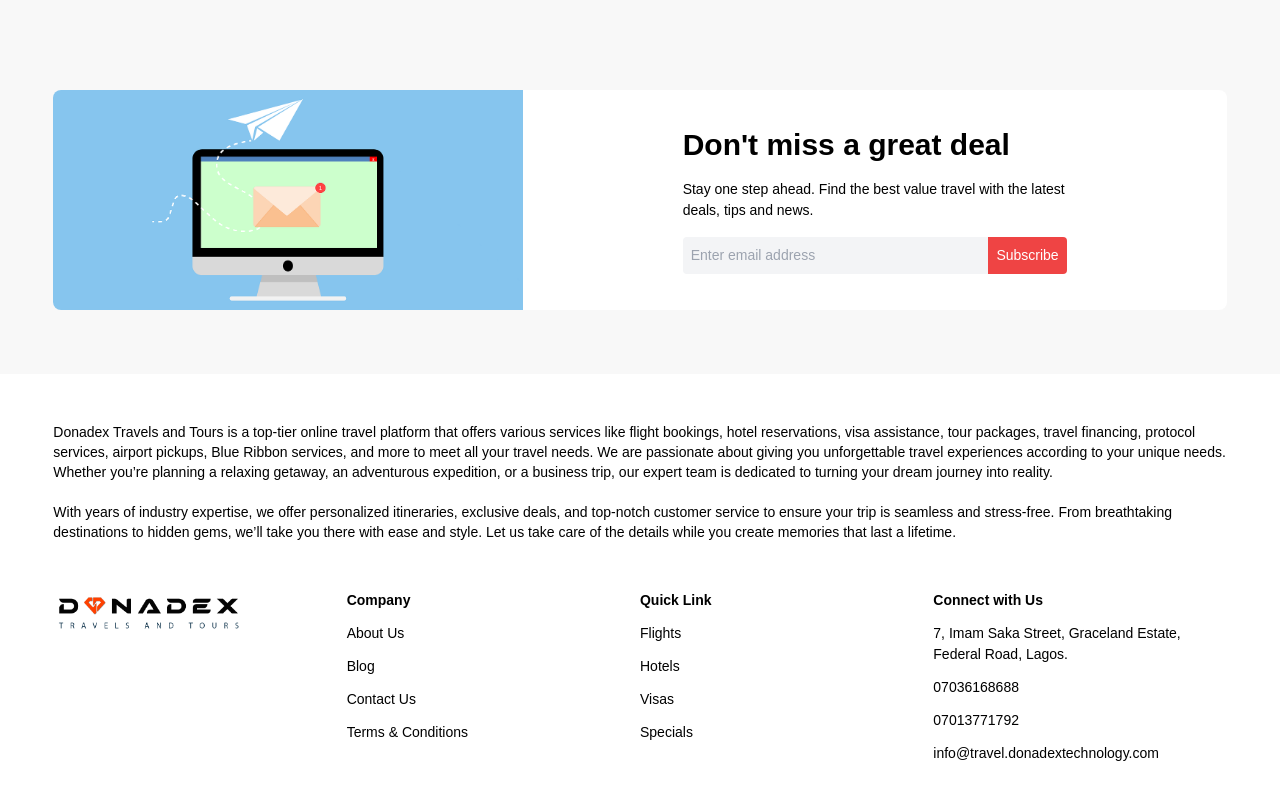
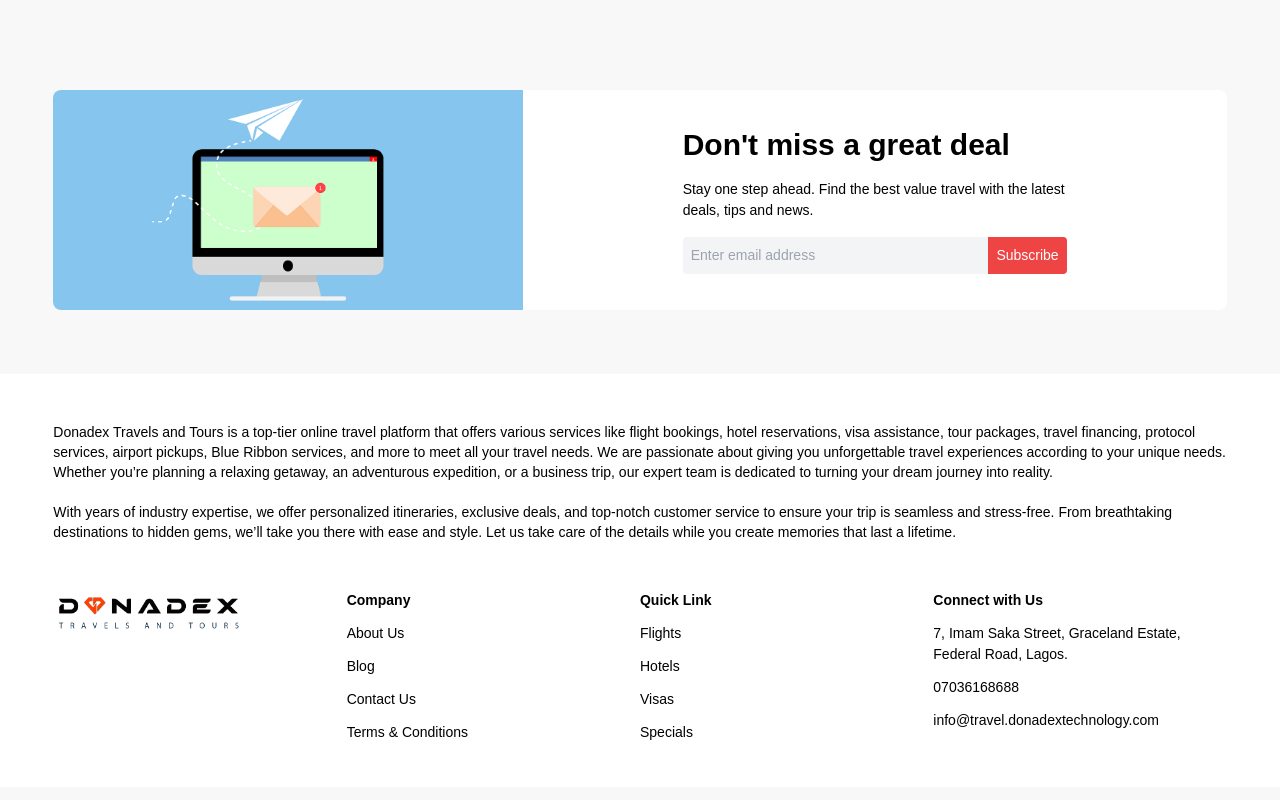
Before and after one commit to sulaimonaa/donadextravels-new, a React (Create React App) app: page / in a window 1280 px wide. Shown: the part 1607-2407 px from the top of the page. Built offline with nearby package versions, Linux system fonts and the light colour scheme.

Commit message:
update footer

```diff
--- a/src/components/Footer/Footer.js
+++ b/src/components/Footer/Footer.js
@@ -11,7 +11,7 @@
                 <div className='mb-4'>
                     <p className='text-sm'>
                         Donadex Travels and Tours is a top-tier online travel platform that offers various services like flight bookings, hotel reservations, visa assistance, tour packages, travel financing, protocol services, airport pickups, Blue Ribbon services, and more to meet all your travel needs. We are passionate about giving you unforgettable travel experiences according to your unique needs. Whether you’re planning a relaxing getaway, an adventurous expedition, or a business trip, our expert team is dedicated to turning your dream journey into reality.
-<br/><br/>
+                        <br /><br />
                         With years of industry expertise, we offer personalized itineraries, exclusive deals, and top-notch customer service to ensure your trip is seamless and stress-free. From breathtaking destinations to hidden gems, we’ll take you there with ease and style. Let us take care of the details while you create memories that last a lifetime.
 
                     </p>
@@ -19,7 +19,7 @@
                 <div className='md:flex pt-[2rem]'>
                     <div className='basis-1/4 items-center'>
                         <Link to='../'>
-                    <img src={Logo} alt='logo' className='w-48 mb-3'/>
+                            <img src={Logo} alt='logo' className='w-48 mb-3' />
                         </Link>
                     </div>
                     <div className='basis-1/4'>
@@ -45,7 +45,6 @@
                         <ul>
                             <li className='mb-3'><Link to='#flight'>7, Imam Saka Street, Graceland Estate, Federal Road, Lagos.</Link></li>
                             <li className='mb-3'>07036168688</li>
-                        <li className='mb-3'>07013771792</li>
                             <li className='mb-3'>info@travel.donadextechnology.com</li>
                         </ul>
                     </div>
--- a/src/components/Footer/WhatsAppChat.js
+++ b/src/components/Footer/WhatsAppChat.js
@@ -35,7 +35,7 @@
           cursor: "pointer",
         }}
       >
-       💬
+        💬
       </div>
 
       {/* Chat Box */}
```
Lines whose indentation alone changed are shown as unchanged.
